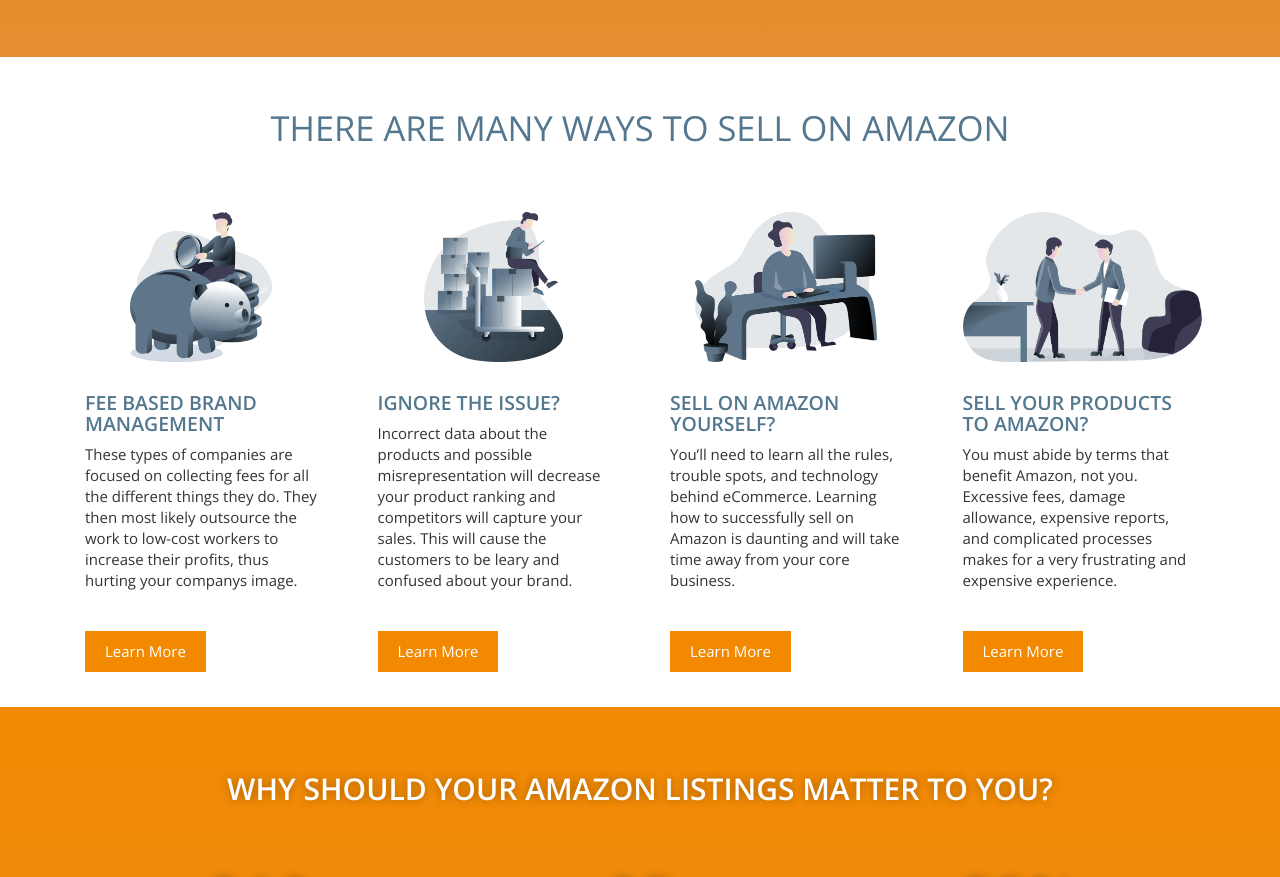
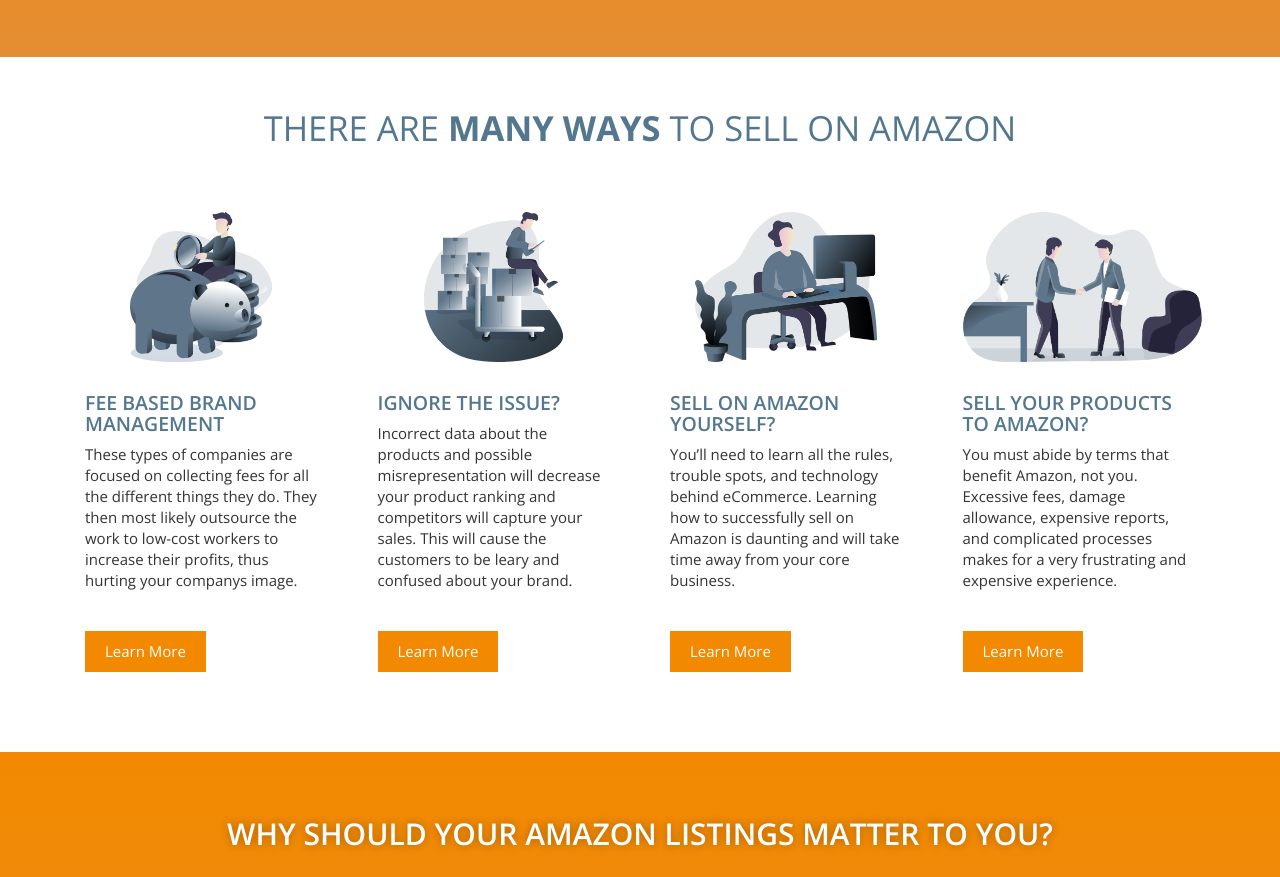
Before and after one commit to jakeboyles/RiverRetail, a plain HTML site: page index.html in a window 1280 px wide. Shown: the part 398-1275 px from the top of the page. Drawn offline with nearby package versions, Linux system fonts and the light colour scheme; a web font is replaced by a local one.

Commit message:
adding more

```diff
--- a/css/main.css
+++ b/css/main.css
@@ -149,8 +149,9 @@
 }
 
 .content {
-    margin-top:2em;
+    margin-top:3em;
     margin-bottom:5em;
+    padding-bottom:3em;
 }
 
 .content h1 {
--- a/index.html
+++ b/index.html
@@ -44,7 +44,7 @@
     </section>
 
     <section class="content">
-        <h1>There are many ways to sell on Amazon</h1>
+        <h1>There are <b>many ways</b> to sell on Amazon</h1>
         <div class="container">
             <div class="row waysToSell">
 
```
